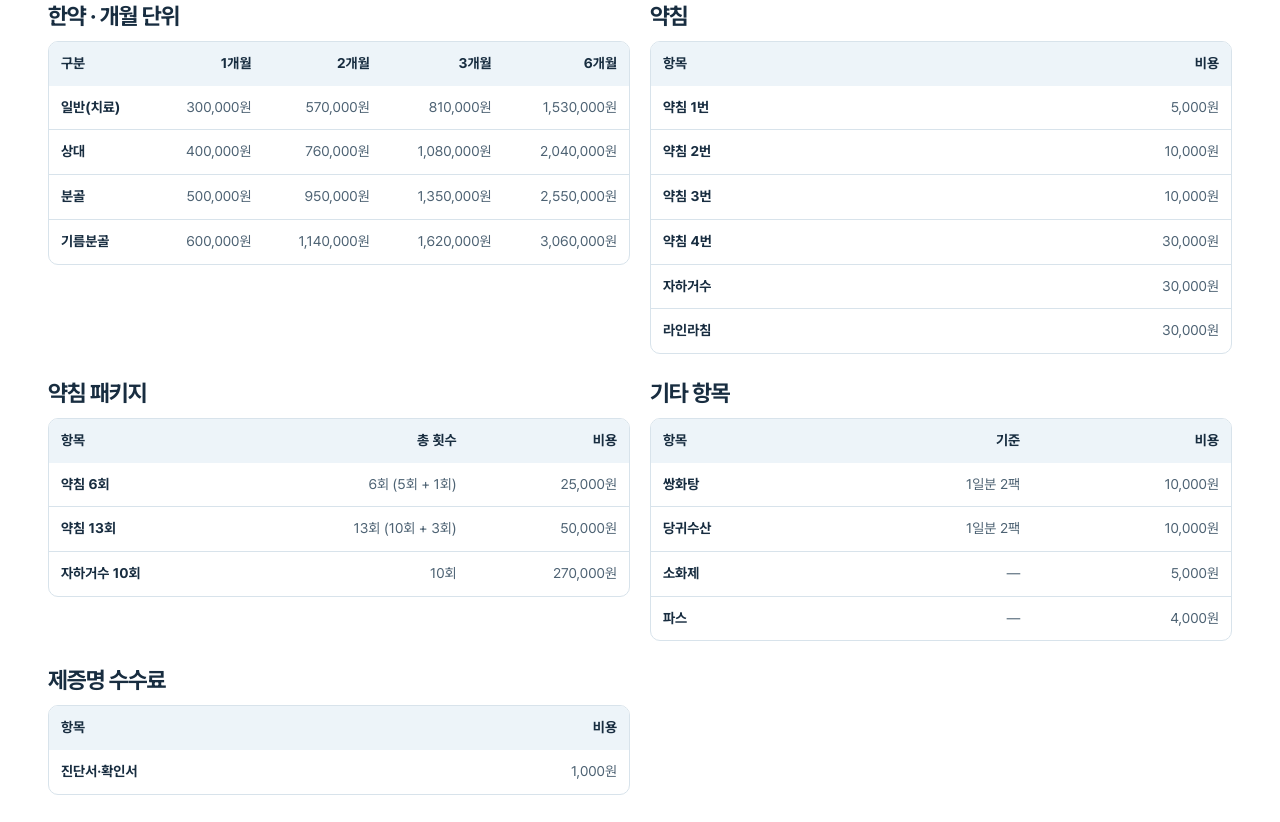
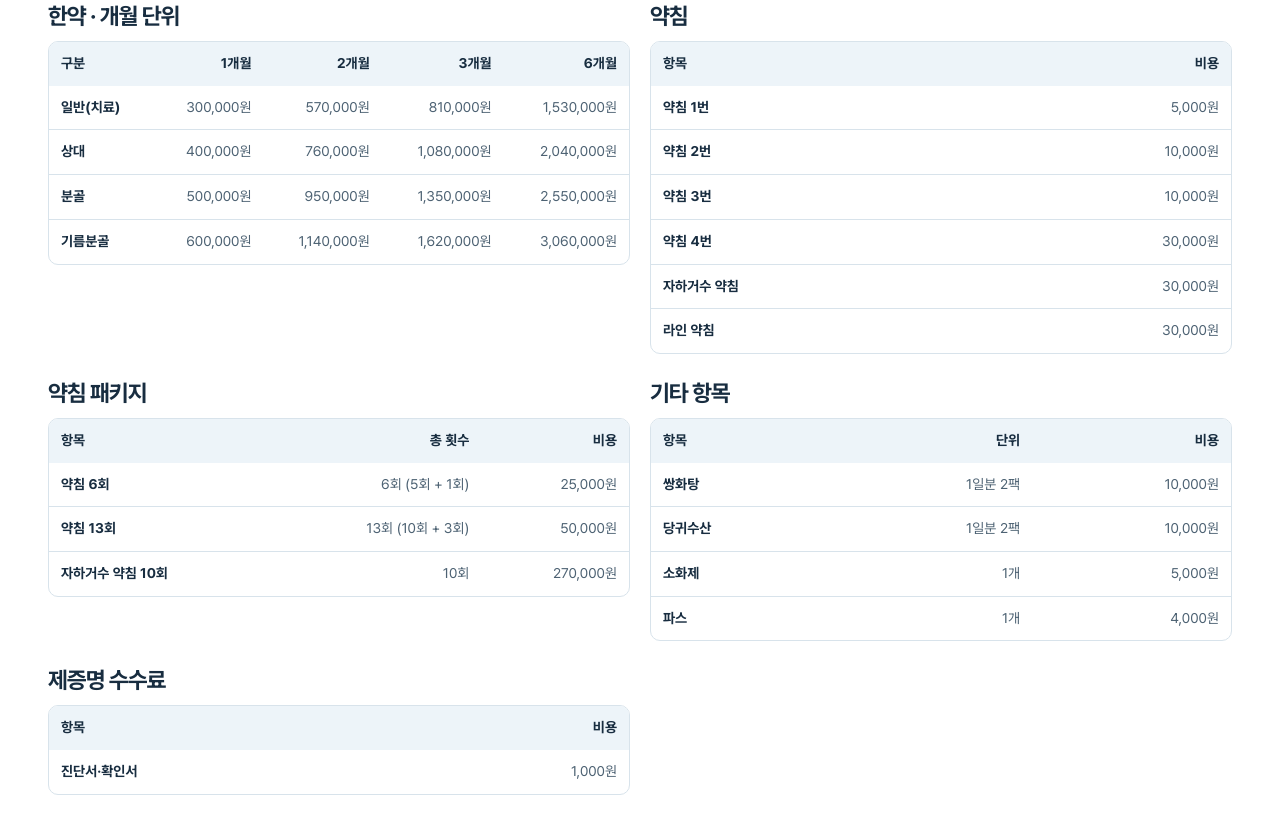
Before and after one commit to ssakarin/khhongik-website, a plain HTML site: page fees.html in a window 1280 px wide. Shown: the part 381-1203 px from the top of the page. Drawn offline with Linux system fonts and the light colour scheme.

Commit message:
Update homepage and clinic fee labels

```diff
--- a/fees.html
+++ b/fees.html
@@ -69,8 +69,8 @@
             <tr><th scope="row">약침 2번</th><td>10,000원</td></tr>
             <tr><th scope="row">약침 3번</th><td>10,000원</td></tr>
             <tr><th scope="row">약침 4번</th><td>30,000원</td></tr>
-            <tr><th scope="row">자하거수</th><td>30,000원</td></tr>
-            <tr><th scope="row">라인라침</th><td>30,000원</td></tr>
+            <tr><th scope="row">자하거수 약침</th><td>30,000원</td></tr>
+            <tr><th scope="row">라인 약침</th><td>30,000원</td></tr>
             </tbody>
           </table>
         </div>
@@ -83,7 +83,7 @@
             <tbody>
             <tr><th scope="row">약침 6회</th><td>6회 (5회 + 1회)</td><td>25,000원</td></tr>
             <tr><th scope="row">약침 13회</th><td>13회 (10회 + 3회)</td><td>50,000원</td></tr>
-            <tr><th scope="row">자하거수 10회</th><td>10회</td><td>270,000원</td></tr>
+            <tr><th scope="row">자하거수 약침 10회</th><td>10회</td><td>270,000원</td></tr>
             </tbody>
           </table>
         </div>
@@ -92,12 +92,12 @@
         <h2 id="other-fees-title">기타 항목</h2>
         <div class="fee-table">
           <table aria-labelledby="other-fees-title">
-            <thead><tr><th scope="col">항목</th><th scope="col">기준</th><th scope="col">비용</th></tr></thead>
+            <thead><tr><th scope="col">항목</th><th scope="col">단위</th><th scope="col">비용</th></tr></thead>
             <tbody>
             <tr><th scope="row">쌍화탕</th><td>1일분 2팩</td><td>10,000원</td></tr>
             <tr><th scope="row">당귀수산</th><td>1일분 2팩</td><td>10,000원</td></tr>
-            <tr><th scope="row">소화제</th><td>—</td><td>5,000원</td></tr>
-            <tr><th scope="row">파스</th><td>—</td><td>4,000원</td></tr>
+            <tr><th scope="row">소화제</th><td>1개</td><td>5,000원</td></tr>
+            <tr><th scope="row">파스</th><td>1개</td><td>4,000원</td></tr>
             </tbody>
           </table>
         </div>
```
Also changed, not shown: index.html (+1 -1 lines).
